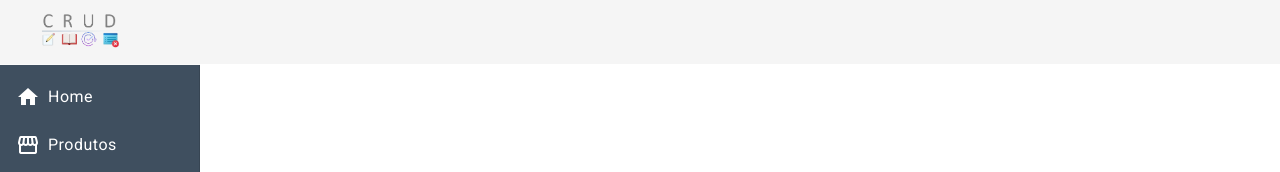
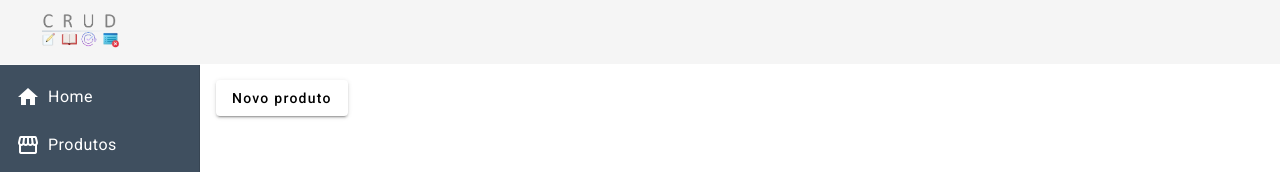
Before and after one commit to livbrandao/Products-CRUD, an Angular app: page /products in a window 1280 px wide. Before the commit this address led to /. Shown: the top 172 px of the page. Built offline with nearby package versions, Linux system fonts and the light colour scheme.

Commit message:
"navigation to creation screen"

```diff
--- a/src/app/app.module.ts
+++ b/src/app/app.module.ts
@@ -10,12 +10,14 @@ import { FooterComponent } from './components/template/footer/footer.component';
 import { NavComponent } from './components/template/nav/nav.component';
 
 import { MatSidenavModule } from '@angular/material/sidenav';
+import { MatButtonModule } from '@angular/material/button';
 import { MatCardModule } from '@angular/material/card';
 import { MatListModule } from '@angular/material/list';
 import { HomeComponent } from './views/home/home.component';
 import { ProductComponent } from './views/product/product.component';
 import { RedDirective } from './directives/red.directive';
 import { ForDirective } from './directives/for.directive';
+import { ProductCreateComponent } from './components/products/product-create/product-create.component';
 
 @NgModule({
   declarations: [
@@ -27,6 +29,7 @@ import { ForDirective } from './directives/for.directive';
     ProductComponent,
     RedDirective,
     ForDirective,
+    ProductCreateComponent,
   ],
   imports: [
     BrowserModule,
@@ -36,6 +39,7 @@ import { ForDirective } from './directives/for.directive';
     MatSidenavModule,
     MatListModule,
     MatCardModule,
+    MatButtonModule,
   ],
   providers: [],
   bootstrap: [AppComponent],
--- /dev/null
+++ b/src/app/components/products/product-create/product-create.component.ts
@@ -0,0 +1,14 @@
+import { Component, OnInit } from '@angular/core';
+
+@Component({
+  selector: 'app-product-create',
+  templateUrl: './product-create.component.html',
+  styleUrls: ['./product-create.component.css'],
+})
+export class ProductCreateComponent implements OnInit {
+  constructor() {}
+
+  ngOnInit(): void {}
+
+  navigateToProductsCreate(): void {}
+}
--- a/src/app/components/template/nav/nav.component.html
+++ b/src/app/components/template/nav/nav.component.html
@@ -10,7 +10,7 @@
       <a routerLink="/" mat-list-item>
         <i class="material-icons">home</i> Home
       </a>
-      <a routerLink="/product" mat-list-item>
+      <a routerLink="/products" mat-list-item>
         <i class="material-icons">storefront</i> Produtos
       </a>
     </mat-nav-list>
--- a/src/app/views/product/product.component.html
+++ b/src/app/views/product/product.component.html
@@ -1 +1,3 @@
-<p>product works!</p>
+<button mat-raised-button (click)="navigateToProductsCreate()">
+  Novo produto
+</button>
--- a/src/app/views/product/product.component.ts
+++ b/src/app/views/product/product.component.ts
@@ -1,10 +1,17 @@
-import { Component } from '@angular/core';
+import { Component, OnInit } from '@angular/core';
+import { Router } from '@angular/router';
 
 @Component({
   selector: 'app-product',
   templateUrl: './product.component.html',
-  styleUrls: ['./product.component.css']
+  styleUrls: ['./product.component.css'],
 })
-export class ProductComponent {
+export class ProductComponent implements OnInit {
+  constructor(private route: Router) {}
 
+  ngOnInit(): void {}
+
+  navigateToProductsCreate(): void {
+    this.route.navigate(['/products/create']);
+  }
 }
```
Also changed, not shown: src/app/app-routing.module.ts (+6 -1 lines), src/app/components/products/product-create/product-create.component.css (added), src/app/components/products/product-create/product-create.component.html (added).
